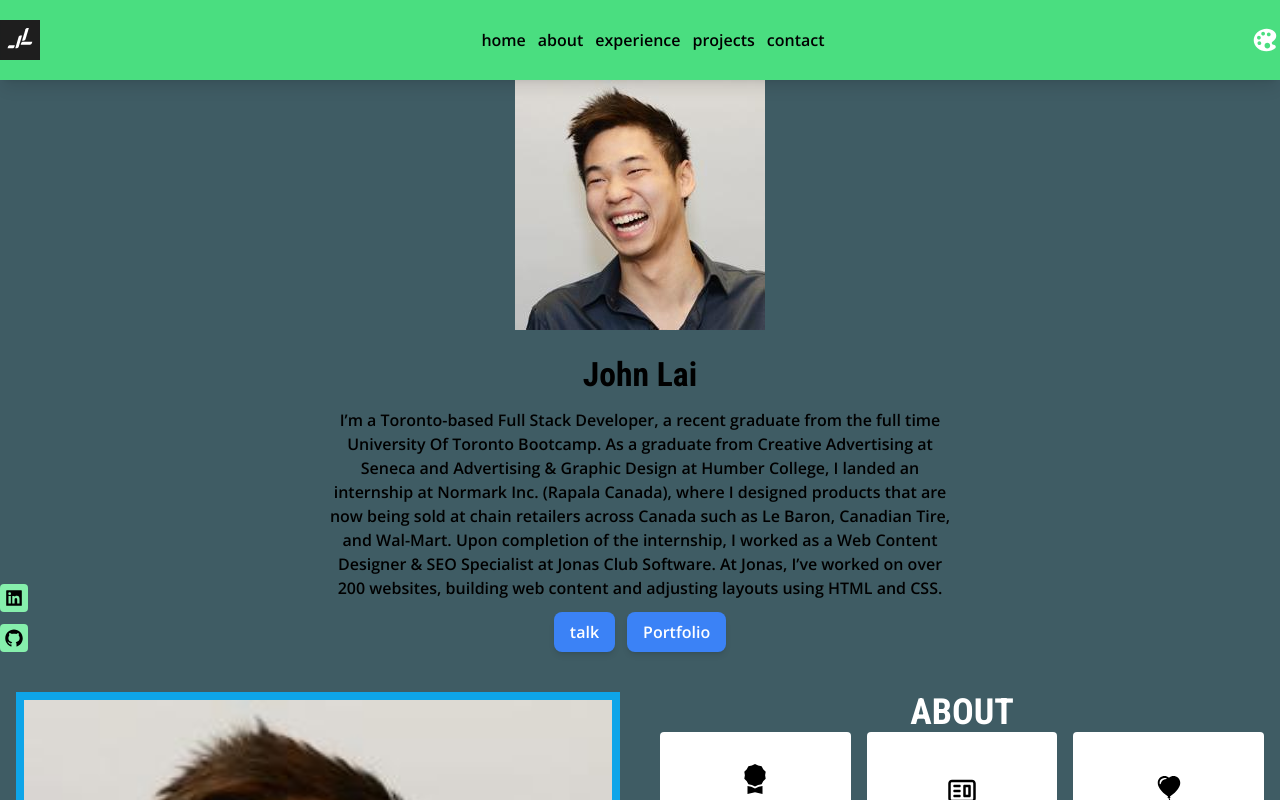
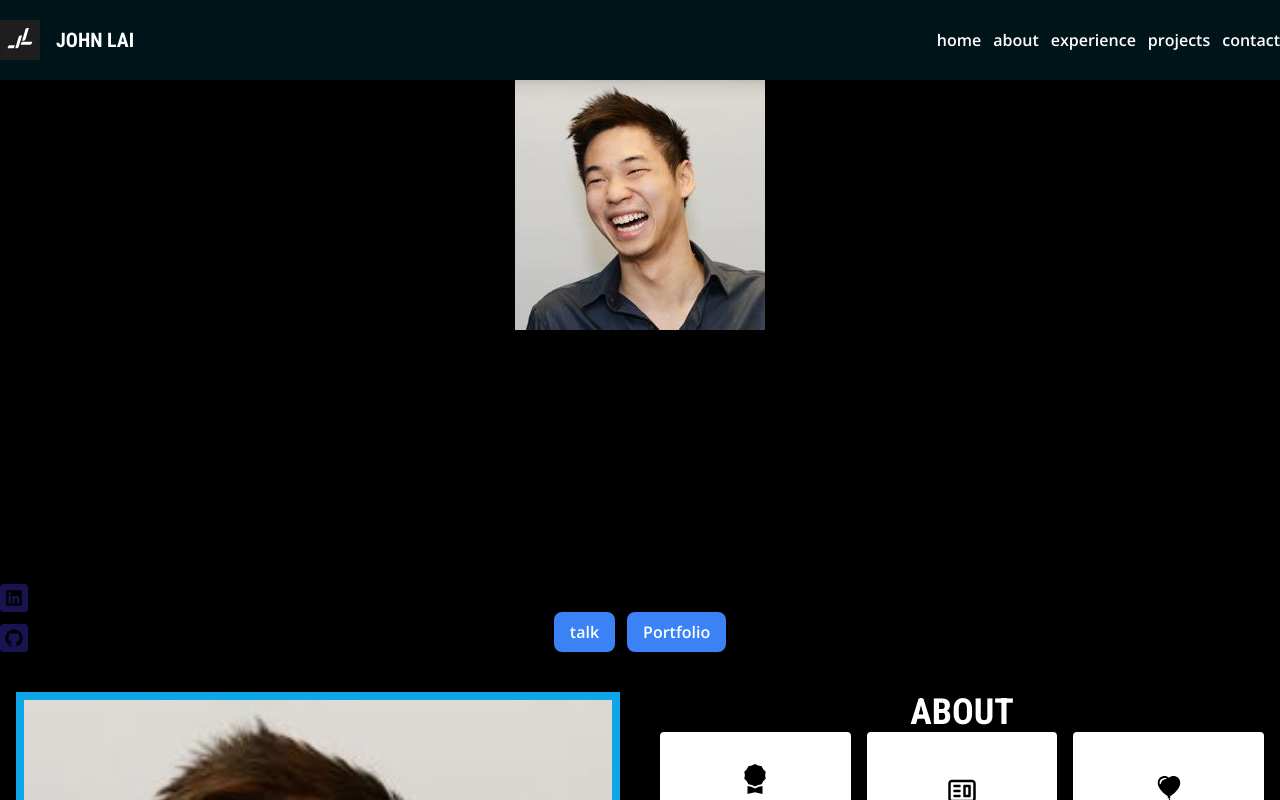
Before and after one commit to johnxlai/2023-portfolio, a React (Create React App) app: page / in a window 1280 px wide. Shown: the top 800 px of the page. Built offline with nearby package versions, Linux system fonts and the light colour scheme.

Commit message:
Update nav

```diff
--- a/src/components/sections/contact/Contact.js
+++ b/src/components/sections/contact/Contact.js
@@ -5,7 +5,7 @@ const Contact = () => {
   return (
     <section id="contact" className="py-10 px-4" data-aos="fade-up">
       <div className="container mx-auto text-white">
-        <h3 className="section-heading ">SAY HELLO</h3>
+        <h3 className="section-heading">SAY HELLO</h3>
         <p>Let's get in touch, shoot me a message!</p>
         <div className="contact-container">
           {ContactData.map((contact) => {
--- a/src/components/sections/navbar/Navbar.js
+++ b/src/components/sections/navbar/Navbar.js
@@ -7,19 +7,25 @@ const Navbar = () => {
   return (
     <nav className="navbar">
       <div className="container nav-container flex justify-between items-center">
-        <a href="index.html" className="w-[2.5rem] max-w-full mr-4">
-          <img src={Logo} alt="John Lai's Logo" />
+        <a href="index.html" className="flex items-center">
+          <img
+            src={Logo}
+            alt="John Lai's Logo"
+            className="w-[2.5rem] max-w-full mr-4"
+          />
+          <h1 class="text-white text-xl">JOHN LAI</h1>
         </a>
-        <ul className="nav-menu hidden lg:flex gap-3">
+
+        <ul className="nav-menu hidden lg:flex gap-3 text-white">
           {NavItems.map((item) => (
             <li key={item.id}>
               <a href={item.link}>{item.title}</a>
             </li>
           ))}
         </ul>
-        <button id="theme-icon" className="text-white cursor-pointer text-3xl">
+        {/* <button id="theme-icon" className="text-white cursor-pointer text-3xl">
           <IoIosColorPalette />
-        </button>
+        </button> */}
       </div>
     </nav>
   );
--- a/src/index.scss
+++ b/src/index.scss
@@ -11,7 +11,7 @@
 
 @layer components {
   .navbar {
-    @apply w-screen h-[4rem] lg:h-[5rem] grid place-items-center bg-green-400 fixed top-0 left-0 z-[100] shadow-lg transition ease-in-out delay-150 duration-300;
+    @apply w-screen h-[4rem] lg:h-[5rem] grid place-items-center bg-secondary fixed top-0 left-0 z-[100] shadow-lg transition ease-in-out delay-150 duration-300;
   }
   .btn-primary {
     @apply py-2 px-4 bg-blue-500 text-white font-semibold rounded-lg shadow-md hover:bg-blue-700 hover:-translate-y-1 focus:outline-none focus:ring-2 focus:ring-blue-400 focus:ring-opacity-75 transition ease-in-out delay-150 duration-300;
@@ -20,7 +20,7 @@
     @apply text-4xl font-bold text-center text-white uppercase;
   }
   .header-social-icons {
-    @apply w-7 aspect-square bg-green-300 rounded hidden lg:grid place-items-center hover:-translate-x-1 hover:bg-white focus:outline-none focus:ring-2 focus:ring-blue-400 focus:ring-opacity-75 transition ease-in-out delay-150 duration-300;
+    @apply w-7 aspect-square bg-[#191451] rounded hidden lg:grid place-items-center hover:-translate-x-1 hover:bg-white focus:outline-none focus:ring-2 focus:ring-blue-400 focus:ring-opacity-75 transition ease-in-out delay-150 duration-300;
   }
   .theme-transition {
     @apply transition ease-in-out delay-150 duration-300;
@@ -33,7 +33,7 @@
 
 // primary
 :root {
-  --primary-color: #3f5c64;
+  --primary-color: black;
   --secondary-color: #001519;
   --transition: all 500ms ease;
 }
```
